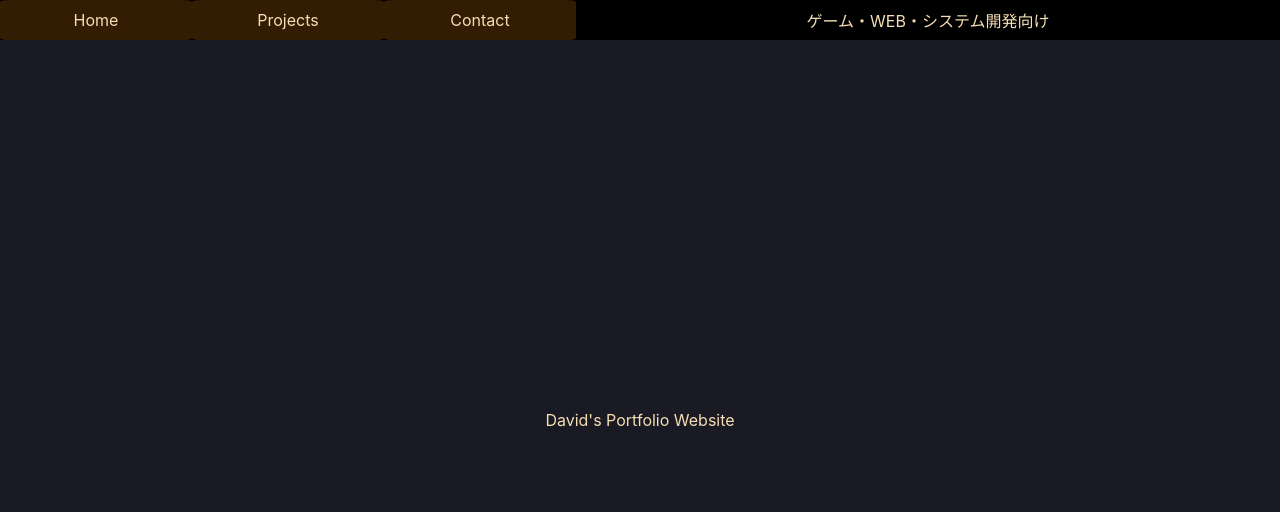
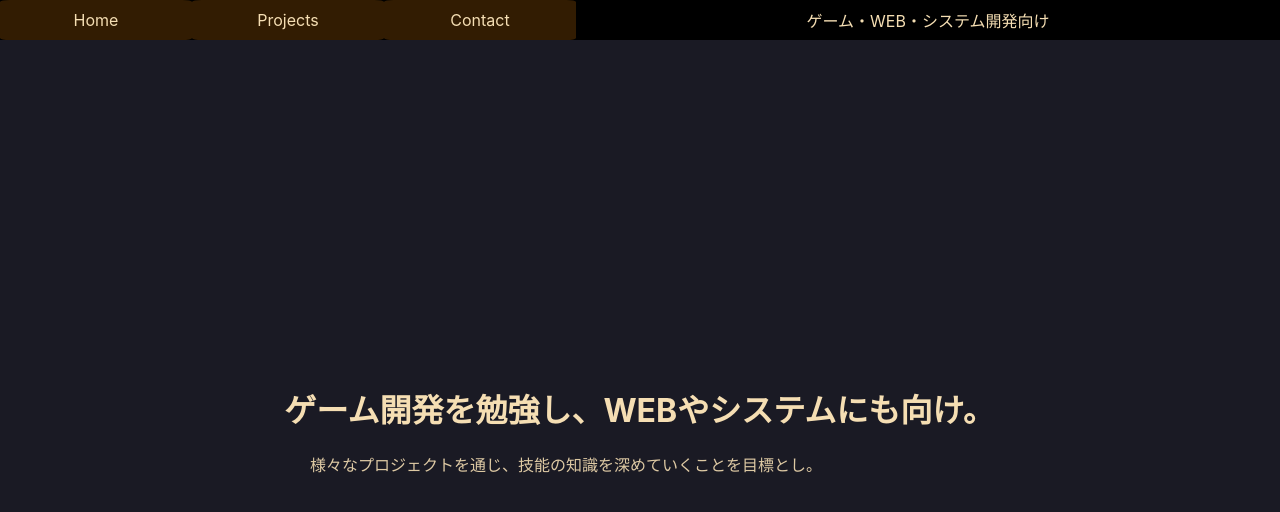
Before and after one commit to davidwingqvist/portfolio-site, a React (Create React App) app: page / in a window 1280 px wide. Shown: the top 512 px of the page. Built offline with nearby package versions, Linux system fonts and the light colour scheme.

Commit message:
Animation

```diff
--- a/package.json
+++ b/package.json
@@ -10,6 +10,7 @@
     "react-dom": "^18.2.0",
     "react-intersection-observer": "^9.8.0",
     "react-scripts": "5.0.1",
+    "react-spring": "^9.7.3",
     "web-vitals": "^2.1.4"
   },
   "scripts": {
--- a/src/code/Block.css
+++ b/src/code/Block.css
@@ -18,3 +18,7 @@
 .Main {
     color: wheat;
 }
+
+.AnimatedMainText {
+    color: wheat;
+}
--- a/src/code/Block.js
+++ b/src/code/Block.js
@@ -1,8 +1,30 @@
 import './Block.css'
 import './NavigationBar.css'
+import React, {useState} from 'react'
+import {useSpring, animated} from 'react-spring'
 
 function Block()
 {
+    const mainAnim = useSpring({
+        to: {opacity: 1,
+            transform: "translateX(0px)"},
+        from: {opacity: 0,
+            transform: "translateX(-100%)"},
+        delay: 500,
+        transform: "translateX(100%)",
+        config: {duration: 5000}
+    });
+
+    const secondaryAnim = useSpring({
+        to: {opacity: 1,
+            transform: "translateX(0px)"},
+        from: {opacity: 0,
+            transform: "translateX(-100%)"},
+        delay: 1000,
+        transform: "translateX(100%)",
+        config: {duration: 5000}
+    });
+
     return (
         <div className='HomePage'>
             <ul className='NavBar'>
@@ -12,8 +34,13 @@ function Block()
                 <text className='NavText'>ゲーム・WEB・システム開発向け</text>
             </ul>
             <table className='Block'>
-                <div className='Main'>
-                    <text>David's Portfolio Website</text>
+                <div className='AnimatedMainText'>
+                    <animated.div style={mainAnim}>
+                        <h1>ゲーム開発を勉強し、WEBやシステムにも向け。</h1>
+                    </animated.div>
+                    <animated.div style={secondaryAnim}>
+                        <text>様々なプロジェクトを通じ、技能の知識を深めていくことを目標とし。</text>
+                    </animated.div>
                 </div>
             </table>
         </div>
```
Also changed, not shown: 1 other file (tests, documents, lock files or other folders).
